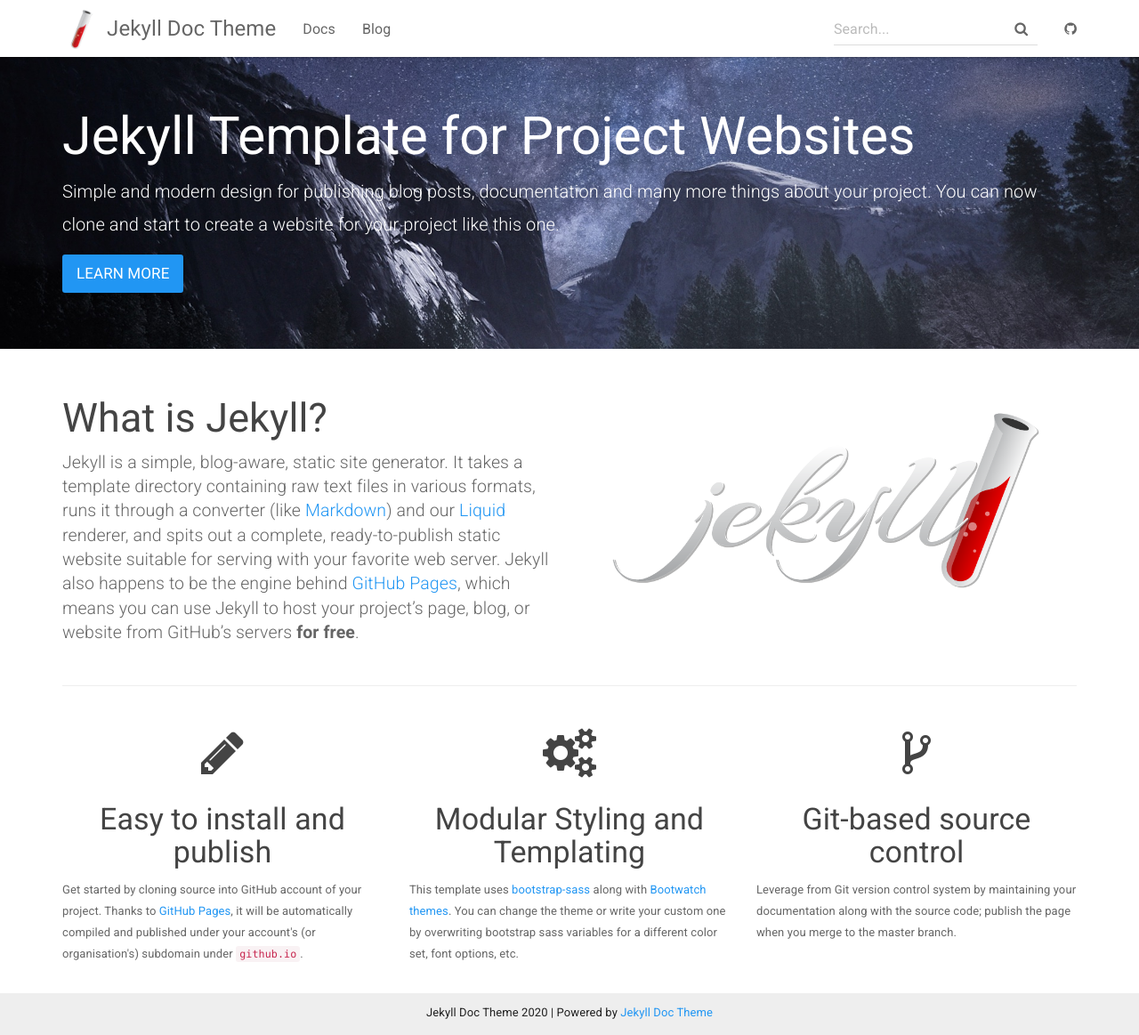
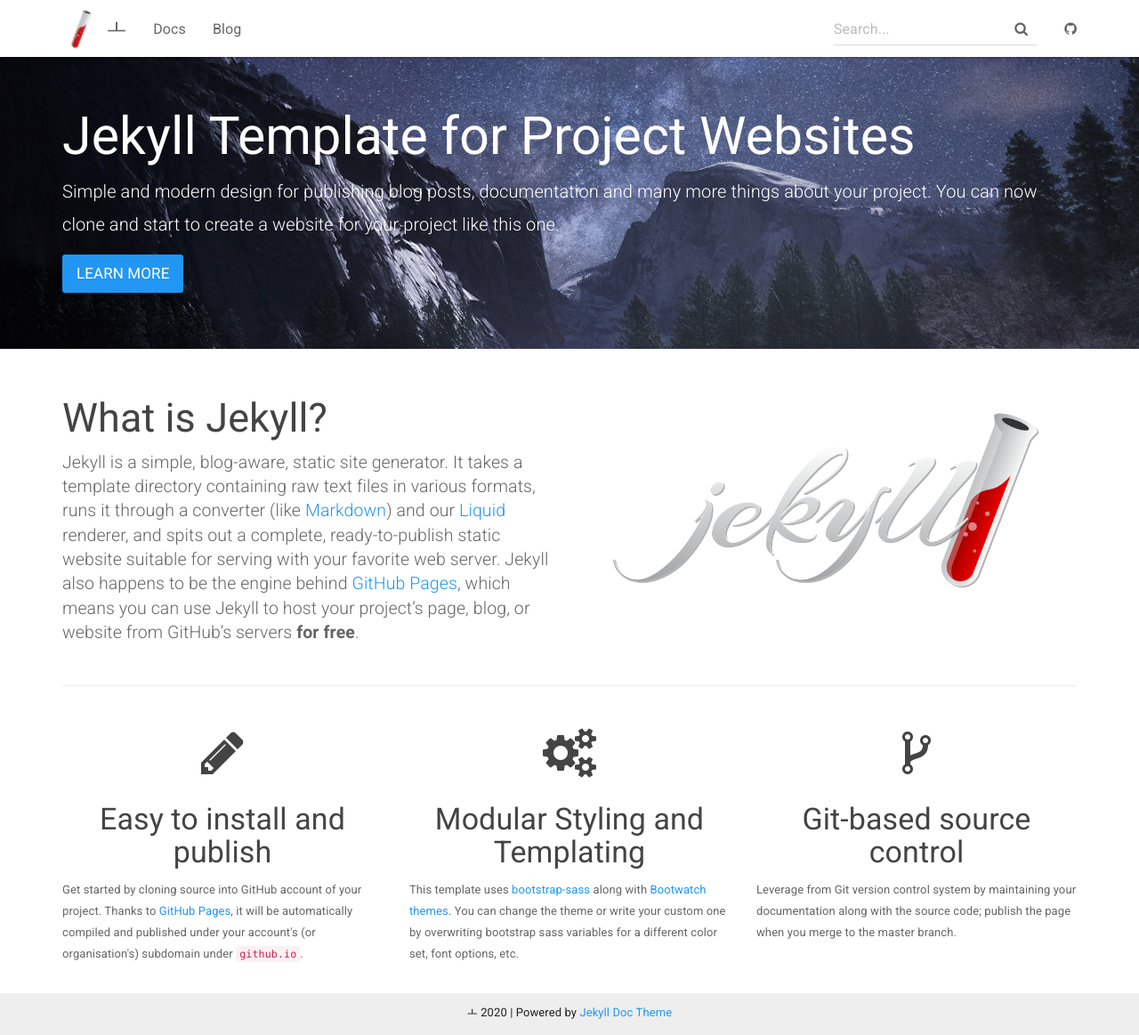
Before and after one commit to younjin0520/practice, a Jekyll site: the page built from index.html, in a window 1280 px wide and 1163 px high. Shown: the whole window at 89% size. Built offline with Jekyll 4.4.1, drawn with Linux system fonts in a browser that asks for light colours.

Commit message:
Update _config.yml

```diff
--- a/_config.yml
+++ b/_config.yml
@@ -1,5 +1,5 @@
 # Site settings
-title: Jekyll Doc Theme
+title: ㅗ
 email: your-email@domain.com
 description: >
   Jekyll Template for Project Websites
```
